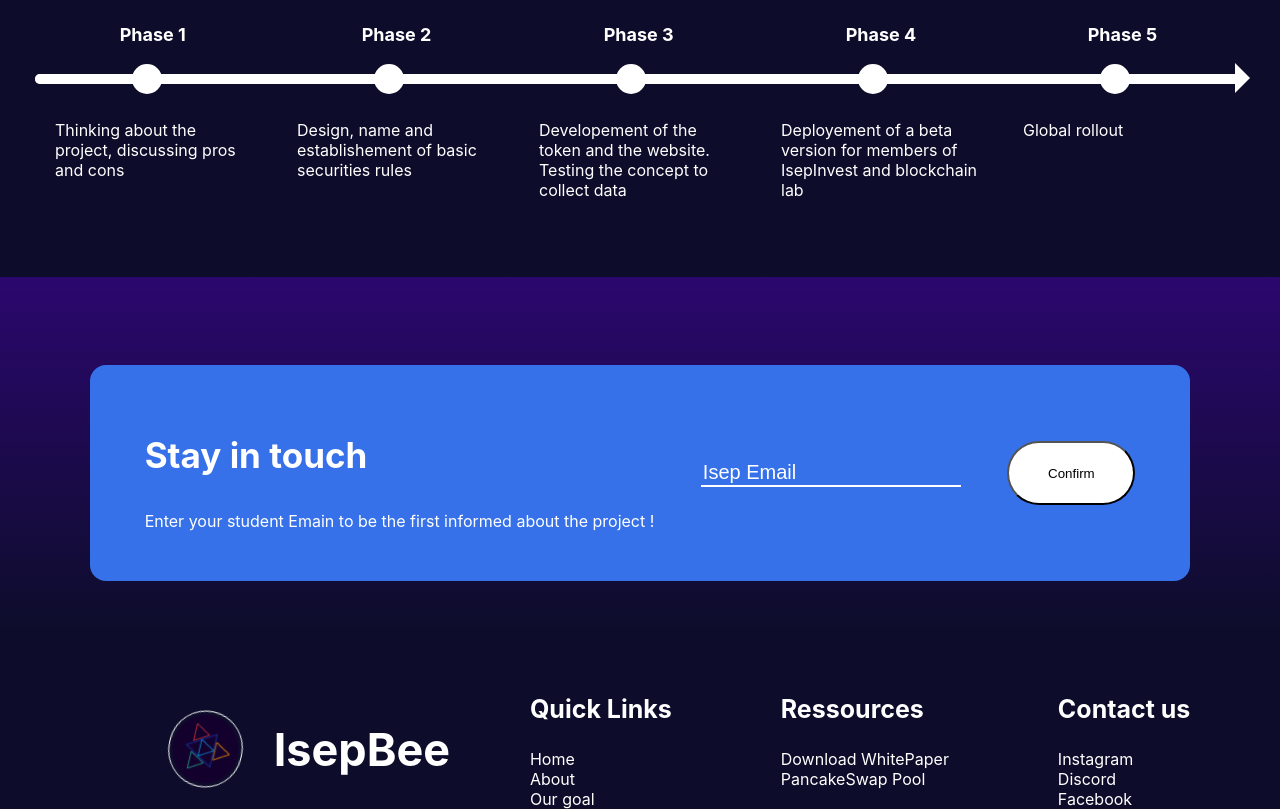
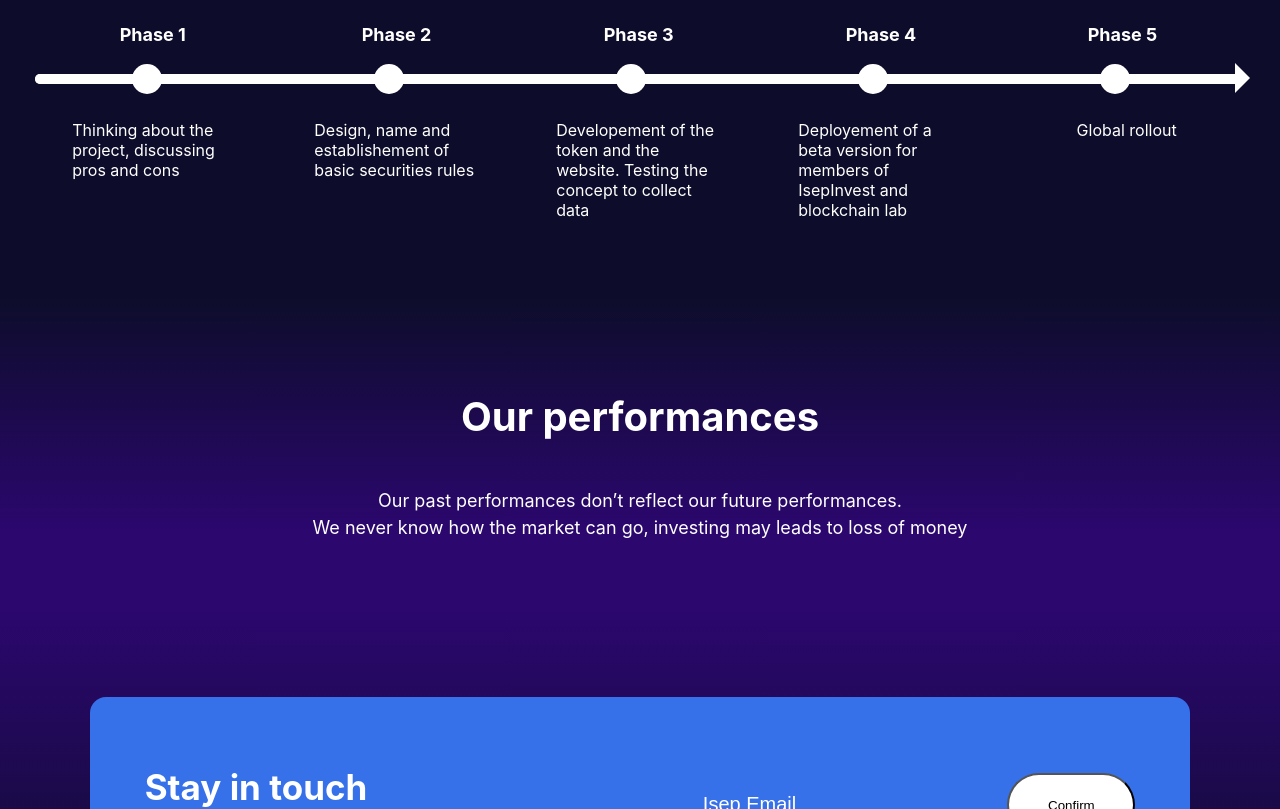
Before and after one commit to HipppB/IsepBee-Website, a React (Create React App) app: page / in a window 1280 px wide. Shown: the part 620-1429 px from the top of the page. Built offline with nearby package versions, Linux system fonts and the light colour scheme.

Commit message:
roadmap performance

```diff
--- a/src/App.js
+++ b/src/App.js
@@ -5,16 +5,18 @@ import Title from "./components/title.js";
 import Roadmap from "./components/roadmap.js";
 import Footer from "./components/footer.js";
 import NewsLetter from "./components/newsletter.js";
+import Performance from "./components/performance.js";
 
 function App() {
   return (
     <div className="App">
       <HeaderTest />
-      <Title/>
-      <Roadmap/>
-      <NewsLetter/>
+      <Title />
+      <Roadmap />
+      <Performance />
+      <NewsLetter />
       <Footer />
-      <br/>
+      <br />
     </div>
   );
 }
--- /dev/null
+++ b/src/components/performance.js
@@ -0,0 +1,16 @@
+import "../style/performance.css";
+
+const performance = () => {
+  return (
+    <div className="performance">
+      <p className="performanceTitle">Our performances</p>
+      <p className="performanceText">
+        Our past performances don’t reflect our future performances. <br />
+        We never know how the market can go, investing may leads to loss of
+        money
+      </p>
+    </div>
+  );
+};
+
+export default performance;
--- a/src/components/roadmap.js
+++ b/src/components/roadmap.js
@@ -3,51 +3,55 @@ import "../style/roadmap.css";
 function roadmap() {
   return (
     <div classNameName="main-container">
-            <br/>
-            <br/>
+      <br />
+      <br />
       <section className="timeline">
-
         <div className="timeline-line">
           <span className="line arrow-right"></span>
           <span className="timeline-innerline"></span>
         </div>
 
-
-
         <ul>
-
           <li>
             <span className="timeline-point"></span>
             <span className="date">Phase 1</span>
-                        <p>Thinking about the project, discussing pros and cons</p>
+            <p className="timeline1">
+              Thinking about the project, discussing pros and cons
+            </p>
           </li>
 
           <li>
             <span className="timeline-point"></span>
             <span className="date">Phase 2</span>
-                        <p>Design, name and establishement of basic securities rules</p>
+            <p className="timeline1">
+              Design, name and establishement of basic securities rules
+            </p>
           </li>
 
           <li>
             <span className="timeline-point"></span>
             <span className="date">Phase 3</span>
-                        <p>Developement of the token  and the website. Testing the concept to collect data</p>
+            <p className="timeline1">
+              Developement of the token and the website. Testing the concept to
+              collect data
+            </p>
           </li>
 
           <li>
             <span className="timeline-point"></span>
             <span className="date">Phase 4</span>
-                        <p>Deployement of a beta version for members of IsepInvest and blockchain lab</p>
+            <p className="timeline1">
+              Deployement of a beta version for members of IsepInvest and
+              blockchain lab
+            </p>
           </li>
 
           <li>
             <span className="timeline-point"></span>
             <span className="date">Phase 5</span>
-                        <p>Global rollout</p>
+            <p className="timeline2">Global rollout</p>
           </li>
-
         </ul>
-
       </section>
     </div>
   );
--- /dev/null
+++ b/src/style/performance.css
@@ -0,0 +1,21 @@
+.performance {
+  background: rgb(13, 13, 43);
+  background: linear-gradient(
+    180deg,
+    rgba(13, 13, 43, 1) 0%,
+    rgba(43, 7, 110, 1) 75%
+  );
+  padding-top: 50px;
+  padding-bottom: 50px;
+}
+.performanceTitle {
+  text-align: center;
+  font-size: 40px;
+  line-height: 60px;
+  font-weight: bold;
+}
+.performanceText {
+  text-align: center;
+  font-size: 18px;
+  line-height: 27px;
+}
--- a/src/style/roadmap.css
+++ b/src/style/roadmap.css
@@ -29,7 +29,7 @@ li {
   position: relative;
   padding: 25px;
 }
-p{
+p {
   opacity: 100%;
   color: white;
 }
@@ -82,9 +82,9 @@ li p {
   border-radius: 999px;
 }
 
-div.timeline-line:after{
+div.timeline-line:after {
   position: absolute;
-  content: '';
+  content: "";
   bottom: -9px;
   right: -9px;
   width: 0;
@@ -108,7 +108,7 @@ div.timeline-line:after{
     width: 100%;
     padding: 0px;
   }
-  p{
+  p {
     opacity: 100%;
   }
   li p {
@@ -156,7 +156,7 @@ div.timeline-line:after{
 
   div.timeline-line:after {
     position: absolute;
-  content: '';
+    content: "";
     bottom: -9px;
     right: -25px;
     width: 0;
@@ -166,4 +166,24 @@ div.timeline-line:after {
 
     border-left: 15px solid white;
   }
+  .timeline1 {
+    margin-left: 7.14%;
+    margin-right: 7.14%;
   }
+  .timeline2 {
+    margin-left: 22.14%;
+    margin-right: 4.14%;
+  }
+  @media screen and (max-width: 1000px) {
+    .timeline2 {
+      margin-left: 13.14%;
+      margin-right: 4.14%;
+    }
+  }
+  @media screen and (max-width: 1250px) {
+    .timeline2 {
+      margin-left: 17.14%;
+      margin-right: 4.14%;
+    }
+  }
+}
```
Lines whose indentation alone changed are shown as unchanged.
